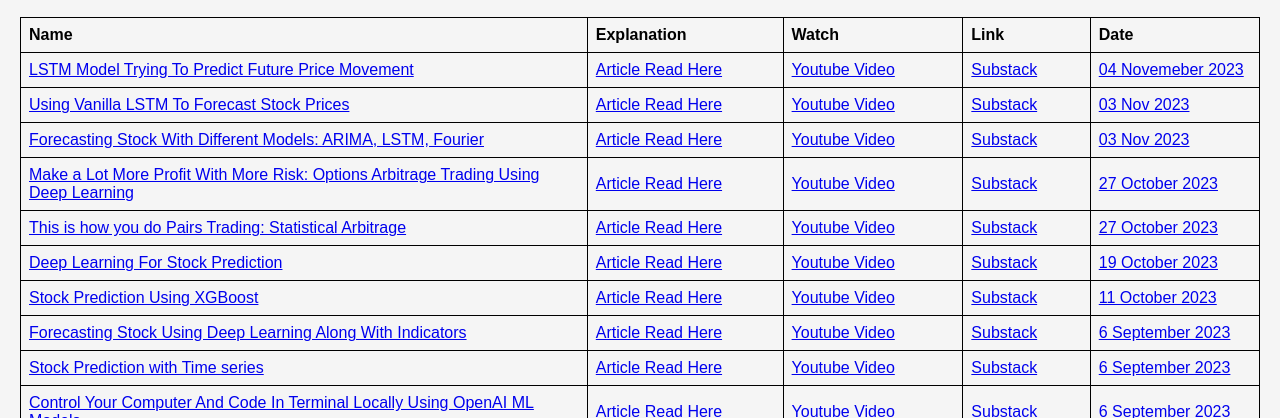
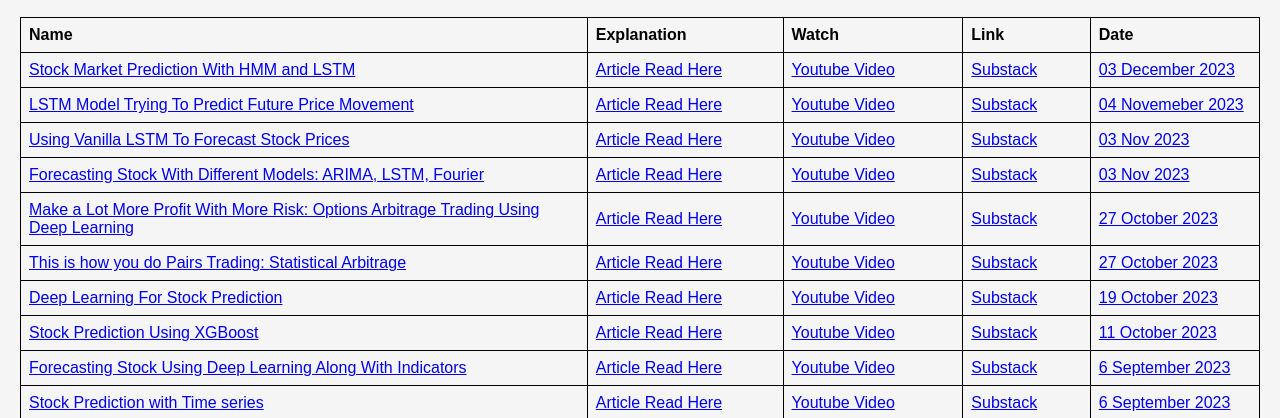
Before and after one commit to onepagecode/Download-Source-Code, a plain HTML site: page index.html in a window 1280 px wide. Shown: the part 682-1100 px from the top of the page. Drawn offline with Linux system fonts and the light colour scheme.

Commit message:
Pushing Old Codes

```diff
--- a/index.html
+++ b/index.html
@@ -107,6 +107,14 @@
     <th>Date</th>
   </tr>
   <!-- You can add more rows with your content here -->
+  <tr>
+    <td><a href="Datasets/Stock-Market-Trend-Analysis-Using-HMM-LSTM-03-december-2023.zip">Stock Market Prediction With HMM and LSTM</a></td>
+    <td><a href="https://onepagecode.substack.com/p/stock-market-trend-analysis-with">Article Read Here</a></td>
+    <td><a href="https://www.youtube.com/channel/UCsr3AeLWc7NO1pNLIQrC-dA">Youtube Video</a></td>
+    <td><a href="https://onepagecode.substack.com/subscribe?simple=true&next=https%3A%2F%2Fonepagecode.substack.com%2Fp%2Fconvolutional-neural-networks&utm_source=paywall&utm_medium=web&utm_content=136665942">Substack</a> </td>
+    <td><a href="https://www.buymeacoffee.com/onepagecode">03 December 2023</a> </td>
+
+  </tr>
   <tr>
     <td><a href="Datasets/4-November-2023-12-51.zip">LSTM Model Trying To Predict Future Price Movement</a></td>
     <td><a href="https://open.substack.com/pub/onepagecode/p/lstm-model-trying-to-predict-future?r=19p4do&utm_campaign=post&utm_medium=web">Article Read Here</a></td>
```
Also changed, not shown: 1 other file.
